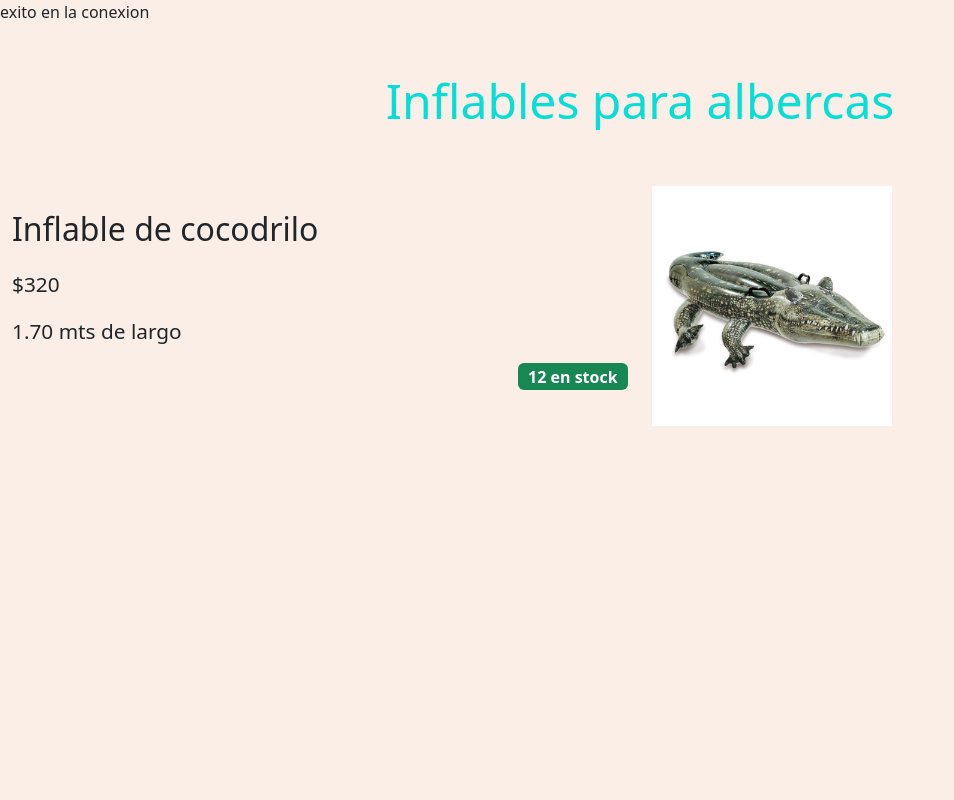
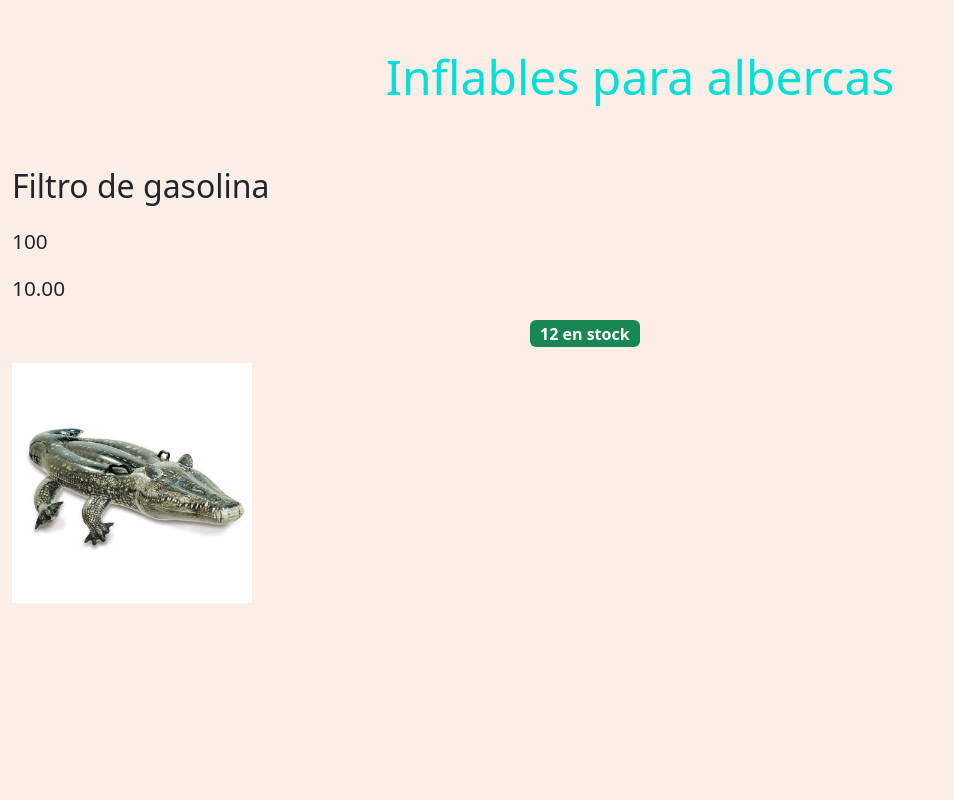
Before and after one commit to AnthonyRECM/BazarTec, a PHP site: page /catAccesoriosP.php in a window 1280 px wide. Shown: the whole page, without its empty margins (0-954 px from the left). Run offline with PHP 8.4, Linux system fonts and the light colour scheme; data comes from the database, SQL or seed files in the repository.

Commit message:
catalogo accesoriosca

```diff
--- a/catAccesoriosP.php
+++ b/catAccesoriosP.php
@@ -26,21 +26,20 @@ include './php/conexionDB.php';
         </div>
         <!-- Aquí se mostrarán los productos -->
         <div id="productos">
+
             <?php
-                $query = mysqli_query($con, 'SELECT * FROM products');
+                $query = mysqli_query($con, 'SELECT name,quantity,sale_price FROM products');
                 while ($consulta = mysqli_fetch_array($query)) {
                     echo "";
-                    echo "<div class='row align-items-center'>
-                    <div class='col-6 text-end'>
-                        <p class='letras2'>Inflable de cocodrilo</p>
-                        <p class='letras3'>$320</p>
-                        <p class='letras3'>1.70 mts de largo</p>
+                    echo "<div class='col-6 text-end'>
+                        <p class='letras2'>".$consulta['name']."</p>
+                        <p class='letras3'>".$consulta['quantity']."</p>
+                        <p class='letras3'>".$consulta['sale_price']."</p>
                         <p class='letras4 badge text-bg-success'>12 en stock</p>
                     </div>
                     <div class='col-6'>
                         <img src='./images/cocodrilo.jpg' width='240' alt=''>
-                    </div>
-                </div>";
+                    </div>";
                 }
             ?>
         </div>
--- a/php/conexionDB.php
+++ b/php/conexionDB.php
@@ -8,6 +8,6 @@ $con = mysqli_connect($db_hosting,$db_name,$db_pass,$db_database);
 if(mysqli_connect_errno()){
     echo 'No se pudo conectar a la base de datos : '.mysqli_connect_error();
 }else{
-    echo 'exito en la conexion';
+    // echo 'exito en la conexion';
 }
 ?>
```
Also changed, not shown: catalogoAccesorios.php (renamed from catalogoAccesorios.html, +24 -2 lines), admin/uploads/products/bermuda.png (added).
